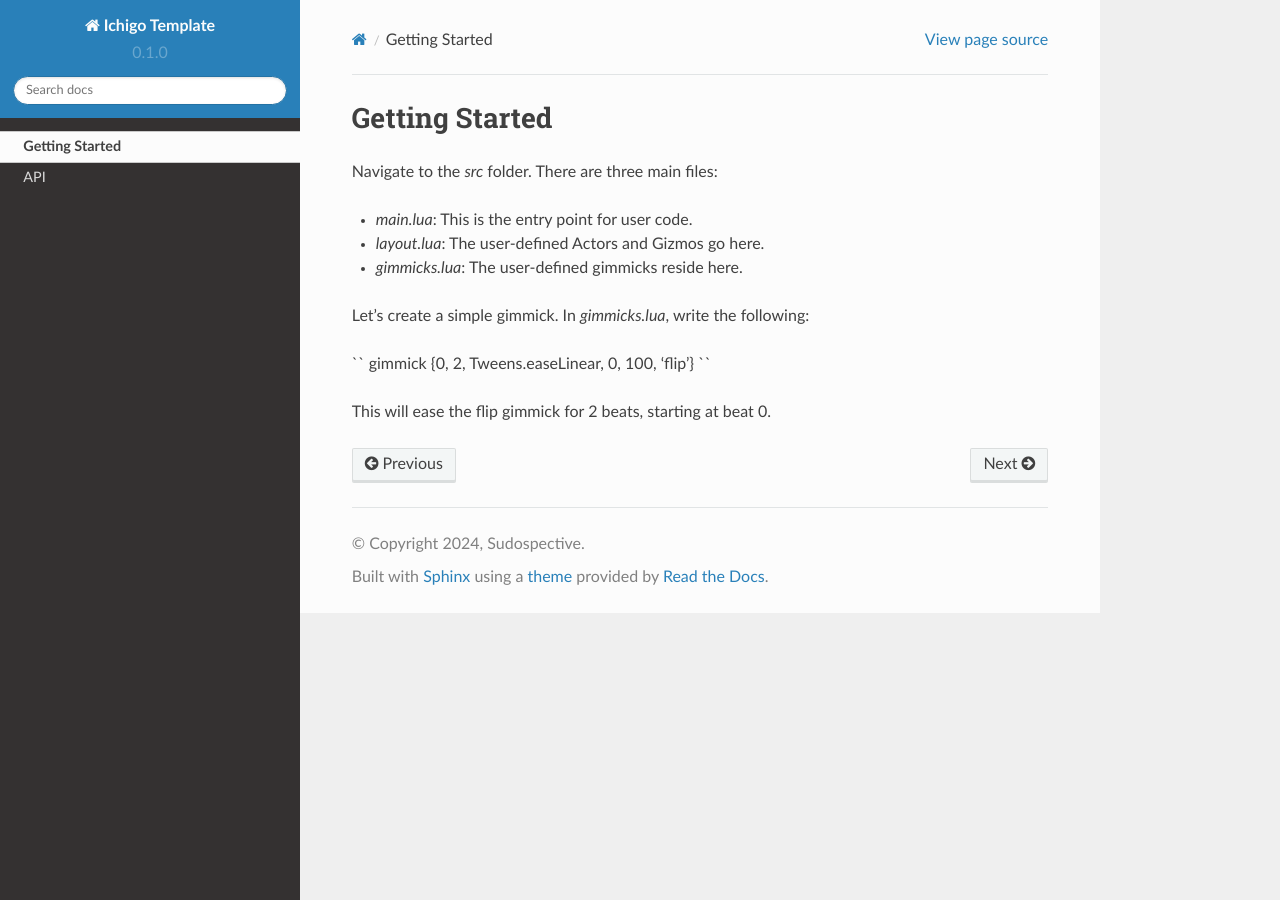
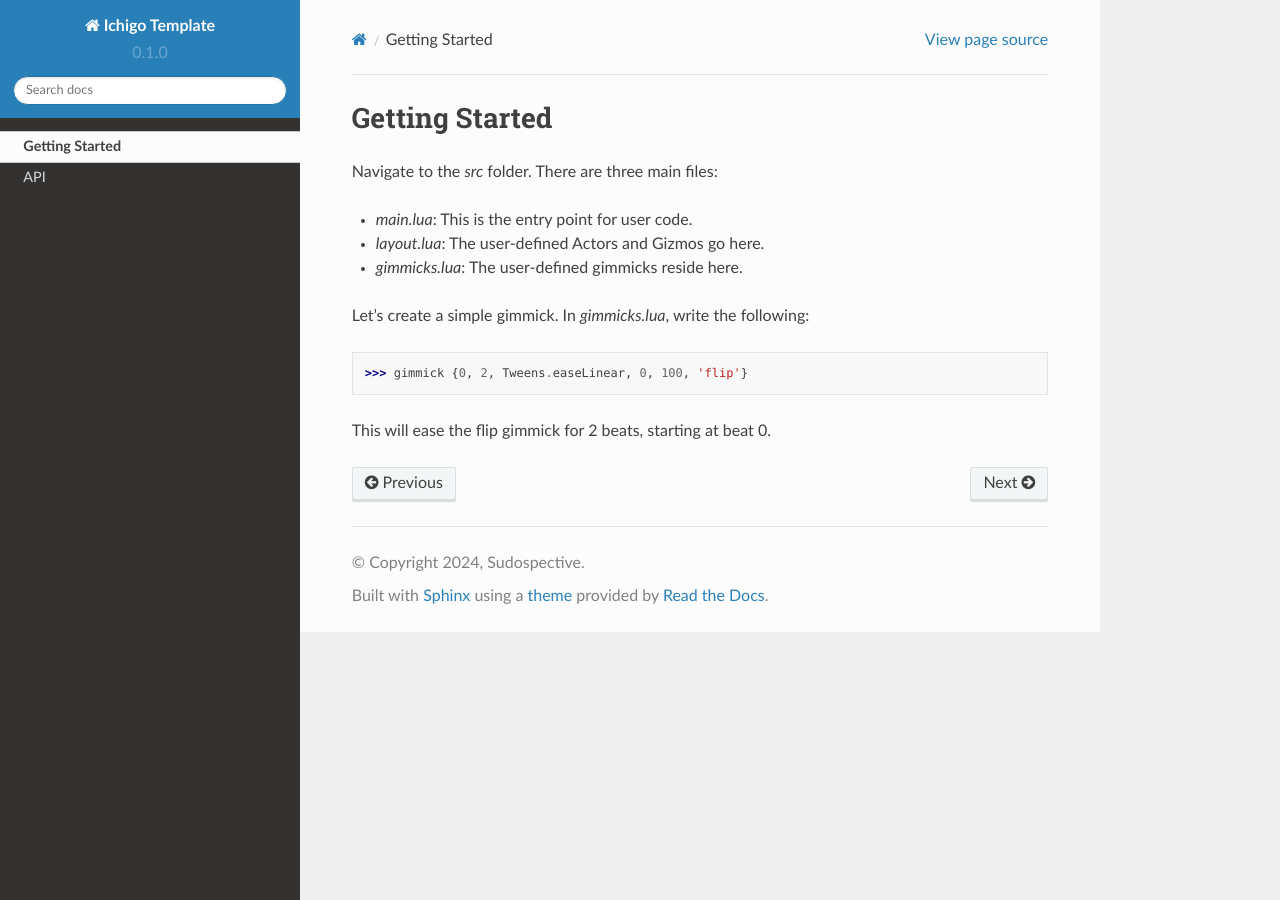
Before and after one commit to Sudospective/ichigo-docs, a Sphinx documentation site: the page built from docs/source/getting-started.rst, in a window 1280 px wide. Built offline with Sphinx 7.4.7 and the Read the Docs theme 2.0.0, drawn with Linux system fonts in a browser that asks for light colours.

Commit message:
i hate rst files what is this garbage

```diff
--- a/docs/source/getting-started.rst
+++ b/docs/source/getting-started.rst
@@ -9,8 +9,6 @@ Navigate to the `src` folder. There are three main files:
 
 Let's create a simple gimmick. In `gimmicks.lua`, write the following:
 
-``
-gimmick {0, 2, Tweens.easeLinear, 0, 100, 'flip'}
-``
+>>> gimmick {0, 2, Tweens.easeLinear, 0, 100, 'flip'}
 
 This will ease the flip gimmick for 2 beats, starting at beat 0.
```
